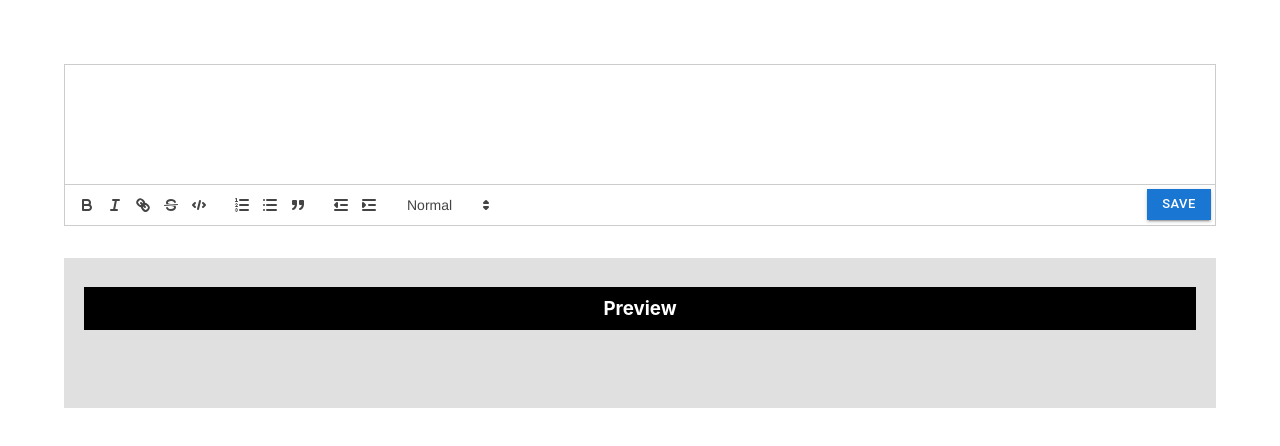
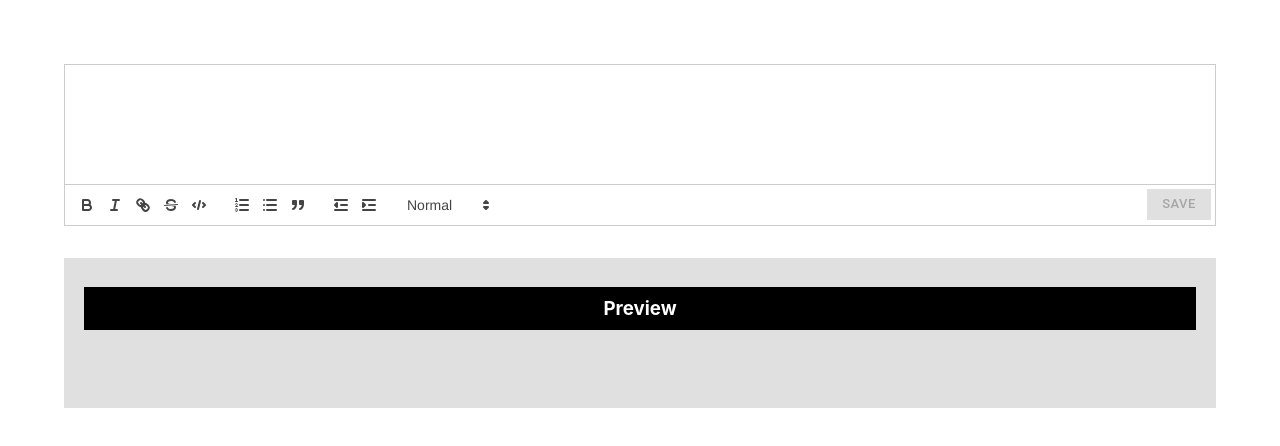
Before and after one commit to Rayhan0Islam0Shagor/markdown-editor, a React (Create React App) app: page / in a window 1280 px wide. Shown: the top 446 px of the page. Built offline with nearby package versions, Linux system fonts and the light colour scheme.

Commit message:
update a logic for disable btn

```diff
--- a/src/App.js
+++ b/src/App.js
@@ -52,6 +52,7 @@ function App() {
             variant="contained"
             size="small"
             onClick={downloadAsMdFile}
+            disabled={markdown.trim() === ""}
           >
             Save
           </Button>
```
